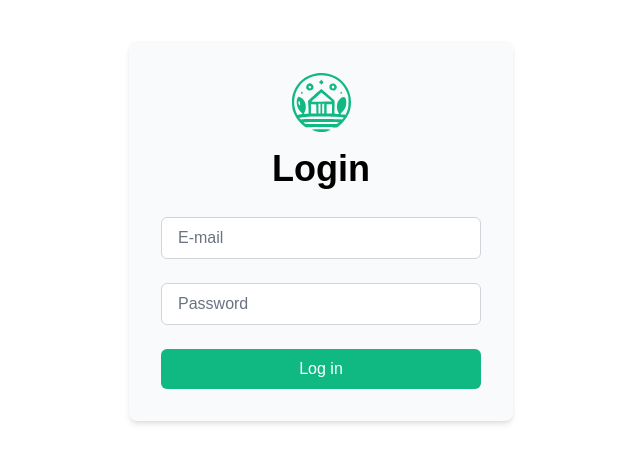
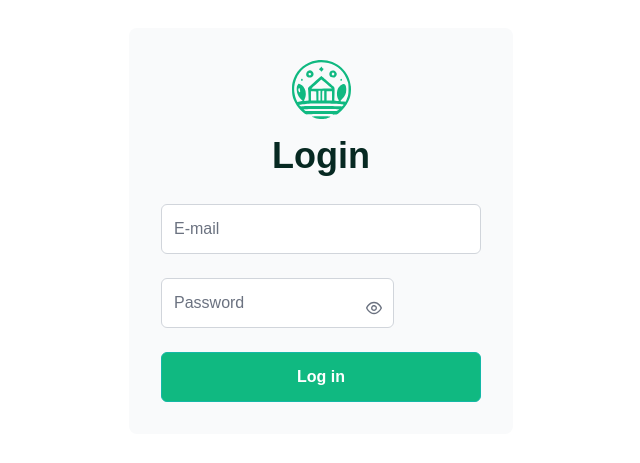
Before and after one commit to sMarekus/green-house-dashboard, a React (Create React App) app: page /login in a window 1280 px wide. Shown: the part 169-632 px from the top of the page, without its empty margins (319-959 px from the left). Built offline with nearby package versions, Linux system fonts and the light colour scheme; a web font is replaced by a local one.

Commit message:
Login: Usage of PrimeReact components

```diff
--- a/src/components/Sidebar/Sidebar.tsx
+++ b/src/components/Sidebar/Sidebar.tsx
@@ -31,7 +31,7 @@ const Sidebar: React.FC<SidebarProps> = ({ isOpen, toggleSidebar }) => {
   ];
 
   return (
-    <aside className={`sidebar ${isOpen ? 'open' : 'closed'}`}>
+    <aside className={`sidebar top-0 ${isOpen ? 'open' : 'closed'}`}>
       <div className='flex items-center h-20 gap-x-2 border-b px-5 lg:px-6 xl:px-8'>
         <img src={Logo} className='w-8 h-8 lg:w-10 lg:h-10 xl:w-12 xl:h-12' alt='Logo' />
         <span className='text-lg lg:text-lg xl:text-xl font-pt_sans text-secondary'>GreenHouse</span>
--- a/src/pages/Login/Login.tsx
+++ b/src/pages/Login/Login.tsx
@@ -1,5 +1,10 @@
 import React, { useState } from 'react';
 import Logo from '../../assets/logo/logo.svg';
+
+/* PrimeReact Components */
+import { InputText } from 'primereact/inputtext';
+import { Password } from 'primereact/password';
+import { Button } from 'primereact/button';
 
 interface LoginProps {
 
@@ -16,37 +21,40 @@ const Login: React.FC<LoginProps> = () => {
     };
 
     return (
-        <div className="flex items-center justify-center min-h-screen bg-white font-pt_sans">
-            <div className="w-full max-w-sm p-8 bg-gray-50 shadow-md rounded-lg">
+        <div className="flex items-center justify-center min-h-screen bg-white font-pt_sans px-5 lg:px-10">
+            <div className="w-full max-w-sm p-8 bg-gray-50 rounded-lg">
                 <form onSubmit={handleLogin} className="space-y-6">
                     <div className="flex flex-col items-center justify-center">
                         <img src={Logo} alt="Logo" className="mb-4" />
-                        <h2 className="text-4xl font-bold mb-1 font-pt_sans_arrow">Login</h2>
+                        <h2 className="text-4xl font-bold mb-1 font-pt_sans_arrow text-secondary">Login</h2>
                     </div>
-                    <input
+                    <InputText
+                        className="w-full focus:shadow-none font-pt_sans"
                         type="email"
                         id="email"
                         name="email"
                         placeholder="E-mail"
                         value={email}
                         onChange={e => setEmail(e.target.value)}
-                        className="w-full px-4 py-2 border border-gray-300 rounded-md focus:outline-none focus:ring-2 focus:ring-primary"
                     />
-                    <input
-                        type="password"
-                        id="password"
-                        name="password"
+                    <Password
+                        className="w-full"
+                        value={password}
                         placeholder="Password"
-                        value={password}
-                        onChange={e => setPassword(e.target.value)}
-                        className="w-full px-4 py-2 border border-gray-300 rounded-md focus:outline-none focus:ring-2 focus:ring-primary"
+                        onChange={(e) => setPassword(e.target.value)}
+                        toggleMask
+                        pt={{
+                            input: { className: 'w-full pr-3 focus:shadow-none font-pt_sans' },
+                            hideIcon: { className: 'right-3' },
+                            showIcon: { className: 'right-3' },
+                            panel: { className: 'hidden' }
+                        }}
                     />
-                    <button
+                    <Button
+                        className="w-full bg-primary hover:border-primary focus:shadow-none font-pt_sans"
                         type="submit"
-                        className="w-full py-2 text-white bg-primary rounded-md hover:bg-green-600 focus:outline-none focus:ring-2 focus:ring-primary focus:ring-opacity-50"
-                    >
-                        Log in
-                    </button>
+                        label="Log in"
+                    />
                 </form>
             </div>
         </div>
```
